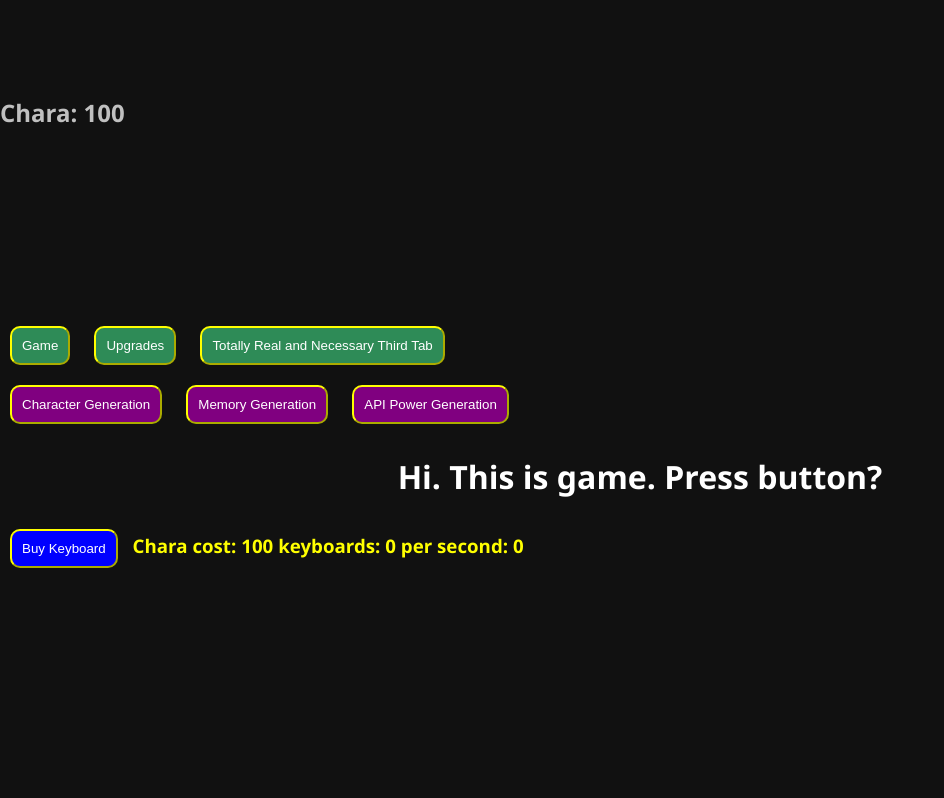
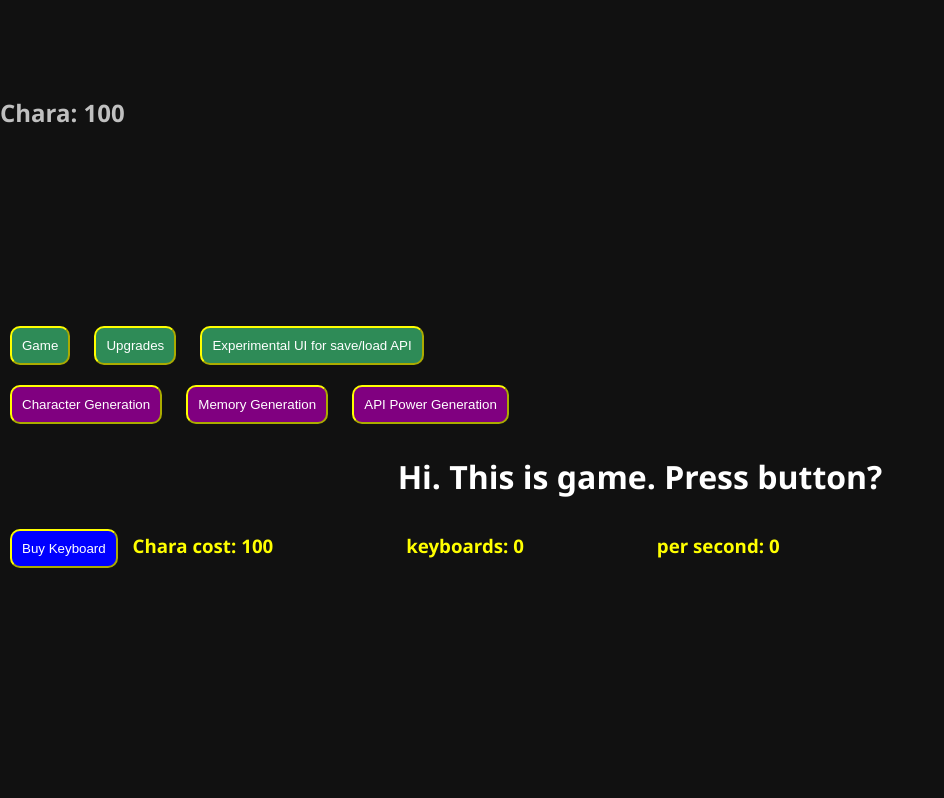
Before and after one commit to ryanMlindner/Recursion-Idle, a Flask app: page / in a window 1280 px wide. Shown: the top 798 px of the page, without its empty margins (0-944 px from the left). Run offline with Flask 2, Linux system fonts and the light colour scheme.

Commit message:
connections from html to JS to PY still not working yet kind of close ish

```diff
--- a/gameEngine/static/Recursion.css
+++ b/gameEngine/static/Recursion.css
@@ -55,8 +55,20 @@ h6 {
   display: none;
 }
 
+span.uiNiceLooking{
+  padding-left: 10%;
+}
+
 div.generators {
   color: purple;
+}
+
+div.APIUI {
+  color:#111;
+  padding: 20px;
+  border-radius: 20px;
+  margin: 20px;
+  background-color: slategrey;
 }
 
 button {
@@ -89,3 +101,7 @@ button.upgradeButton {
   border-color: yellow;
   visibility: hidden;
 }
+
+button.APIUI {
+  visibility: visible;
+}
--- a/gameEngine/templates/index.html
+++ b/gameEngine/templates/index.html
@@ -33,13 +33,13 @@
   <div class="superTabs">
     <button class="superTabs" onclick="openSuperTab('game')">Game</button>
     <button class="superTabs" onclick="openSuperTab('upgrades')">Upgrades</button>
-    <button class="superTabs" onclick="openSuperTab('settings')">Totally Real and Necessary Third Tab</button>
+    <button class="superTabs" onclick="openSuperTab('apiUI')">Experimental UI for save/load API</button>
   </div>
 
   <div id="game"class="supers">
 
   <div class="generatorsTabs">
-    <button class="tabs" id="charaTab" onclick="openGenTab('charaGen')">Character Generation</button>
+    <button class="tabs" id="charaTab" onclick="openGenTab('charaGen')" style.visibility = "visible">Character Generation</button>
     <button class="tabs" id="memoryTab" onclick="openGenTab('memoryGen')" style.visibility = "hidden" >Memory Generation</button>
     <button class="tabs" id="apipTab" onclick="openGenTab('apipGen')" style.visibility = "hidden" >API Power Generation</button>
   </div>
@@ -50,24 +50,24 @@
       <!--GEN1 DECLARATIONS-->
       <h3 id="descriptor1"><button id="gen1">Buy Keyboard</button> <span>Chara cost: </span>
         <span id="keyboardsCost"> 0 </span>
-        <span>         keyboards: </span><span id="keyboards"> 0 </span>
-        <span>         per second: </span><span id="keyboardsGen">0</span></h3>
+        <span class="uiNiceLooking">keyboards: </span><span id="keyboards"> 0 </span>
+        <span class="uiNiceLooking">per second: </span><span id="keyboardsGen">0</span></h3>
       <h3 id="descriptor2"><button id="gen2">Buy Autoclicker</button> <span>Chara cost: </span>
         <span id="autoclickersCost"> 0 </span>
-        <span>         autoclickers: </span> <span id="autoclickers"> 0 </span>
-        <span>         per second: </span><span id="autoclickersGen">0</span></h3>
+        <span class="uiNiceLooking">autoclickers: </span> <span id="autoclickers"> 0 </span>
+        <span class="uiNiceLooking">per second: </span><span id="autoclickersGen">0</span></h3>
       <h3 id="descriptor3"><button id="gen3">Buy Macros</button> <span>Chara cost: </span>
         <span id="macrosCost"> 0 </span>
-        <span>         macros: </span> <span id="macros"> 0</span>
-        <span>         per second: </span><span id="macrosGen">0</span></h3>
+        <span class="uiNiceLooking">macros: </span> <span id="macros"> 0</span>
+        <span class="uiNiceLooking">per second: </span><span id="macrosGen">0</span></h3>
       <h3 id="descriptor4"><button id="gen4">Buy Monitors</button> <span>Chara cost: </span>
         <span id="monitorsCost"> 0 </span>
-        <span>         monitors: </span> <span id="monitors"> 0 </span>
-        <span>         per second: </span><span id="monitorsGen">0</span></h3>
+        <span class="uiNiceLooking">monitors: </span> <span id="monitors"> 0 </span>
+        <span class="uiNiceLooking">per second: </span><span id="monitorsGen">0</span></h3>
       <h3 id="descriptor5"><button id="gen5">Summon?</button> <span>Chara cost: </span>
         <span id="summonsCost"> 0 </span>
-        <span>         summons: </span> <span id="summons"> 0 </span>
-        <span>         per second: </span><span id="summonsGen">0</span></h3>
+        <span>summons: </span> <span id="summons"> 0 </span>
+        <span>per second: </span><span id="summonsGen">0</span></h3>
     </p>
     <button id="charaPrestige" style.visibility = "hidden">Lose all but 100 Chara, gain <span id="charaPrestigeAmount"></span> memory</button>
   </div>
@@ -78,24 +78,24 @@
       <!--MEMORY DECLARATIONS-->
       <h3 id="descriptor6"><button id="gen6">Buy TickerTape</button>
         <span>Memory cost: </span><span id="tickertapeCost"> 0 </span>
-        <span>         TickerTapes: </span><span id="tickertapes"> 0 </span>
-        <span>         per second: </span><span id="tickertapeGen">0</span></h3>
+        <span class="uiNiceLooking">TickerTapes: </span><span id="tickertapes"> 0 </span>
+        <span class="uiNiceLooking">per second: </span><span id="tickertapeGen">0</span></h3>
       <h3 id="descriptor7"><button id="gen7">Buy EtchaSketch</button>
         <span>Memory cost: </span><span id="etchasketchCost"> 0 </span>
-        <span>         EtchaSketch: </span> <span id="etchasketchs"> 0 </span>
-        <span>         per second: </span><span id="etchasketchGen">0</span></h3>
+        <span class="uiNiceLooking">EtchaSketch: </span> <span id="etchasketchs"> 0 </span>
+        <span class="uiNiceLooking">per second: </span><span id="etchasketchGen">0</span></h3>
       <h3 id="descriptor8"><button id="gen8">Buy FloppyDisc</button>
         <span>Memory cost: </span><span id="floppydiscCost"> 0 </span>
-        <span>         FloppyDiscs: </span> <span id="floppydiscs"> 0</span>
-        <span>         per second: </span><span id="floppydiscGen">0</span></h3>
+        <span class="uiNiceLooking">FloppyDiscs: </span> <span id="floppydiscs"> 0</span>
+        <span class="uiNiceLooking">per second: </span><span id="floppydiscGen">0</span></h3>
       <h3 id="descriptor9"><button id="gen9">buy SSD</button>
         <span>Memory cost: </span><span id="ssdCost"> 0 </span>
-        <span>         SSDs: </span> <span id="ssds"> 0 </span>
-        <span>         per second: </span><span id="ssdGen">0</span></h3>
+        <span class="uiNiceLooking">SSDs: </span> <span id="ssds"> 0 </span>
+        <span class="uiNiceLooking">per second: </span><span id="ssdGen">0</span></h3>
       <h3 id="descriptor10"><button id="gen10">Make Faustian Deal?</button>
         <span>Memory cost: </span><span id="faustdealCost"> 0 </span>
-        <span>         FaustDeals: </span> <span id="faustdeals"> 0 </span>
-        <span>         per second: </span><span id="faustdealGen">0</span></h3>
+        <span class="uiNiceLooking">FaustDeals: </span> <span id="faustdeals"> 0 </span>
+        <span class="uiNiceLooking">per second: </span><span id="faustdealGen">0</span></h3>
     </p>
   </div>
 
@@ -129,8 +129,23 @@
   </h4>
 </div>
 
-<div id="settings" class="supers">
+<div id="apiUI" class="supers">
   <h1>See I told you it was real!</h1>
+
+  <div id="saveLoadAPI" class="APIUI">
+    <h4>This is a VERY primitive save/load system that works off of unique user IDs. For the
+      purposes of this program, please be aware that your data can be deleted at any time,
+      because I have not implemented security for the system (i.e. if you know someone elses
+      username you can delete their save... maybe dont do that please)
+    </h4>
+    <h1 id="DEBUGAPIFLAG">NOTHING HAS WORKED YET</h1>
+    <input type="text" id="username">
+    <button id="saveNewUser" class="APIUI" onclick="saveNewUser()" >Save New File</button>
+    <button id="saveExistingUser" class="APIUI" onclick="saveExistingUser()" >Save Existing File</button>
+    <button id="loadFile" class="APIUI" onclick="load()" >Load File</button>
+    <button id="DeleteFile" class="APIUI" onclick="deleteSave()" >Delete File :(</button>
+    <button id="Reset" class="APIUI" onclick="refreshAPIUI()" >Reset</button>
+  </div>
 </div>
 
 <script src="{{ url_for('static', filename='timing.js') }}"></script>
--- a/main.py
+++ b/main.py
@@ -128,4 +128,4 @@ def apiFunction(save):
 
 # TODO refactor to serve for prod instead of this
 if __name__ == "__main__":
-    app.run(debug=True)
+    app.run()
```
Also changed, not shown: gameEngine/static/timing.js (+48 -17 lines).
